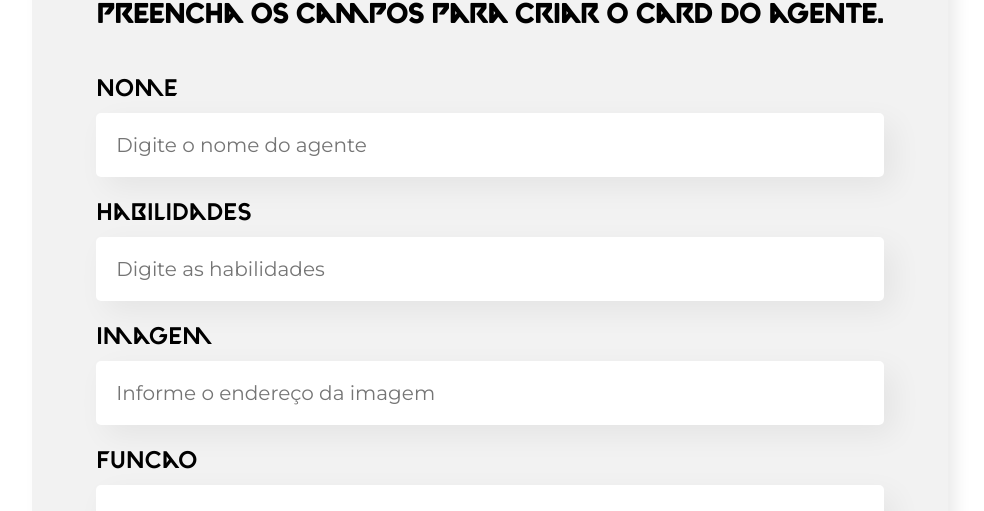
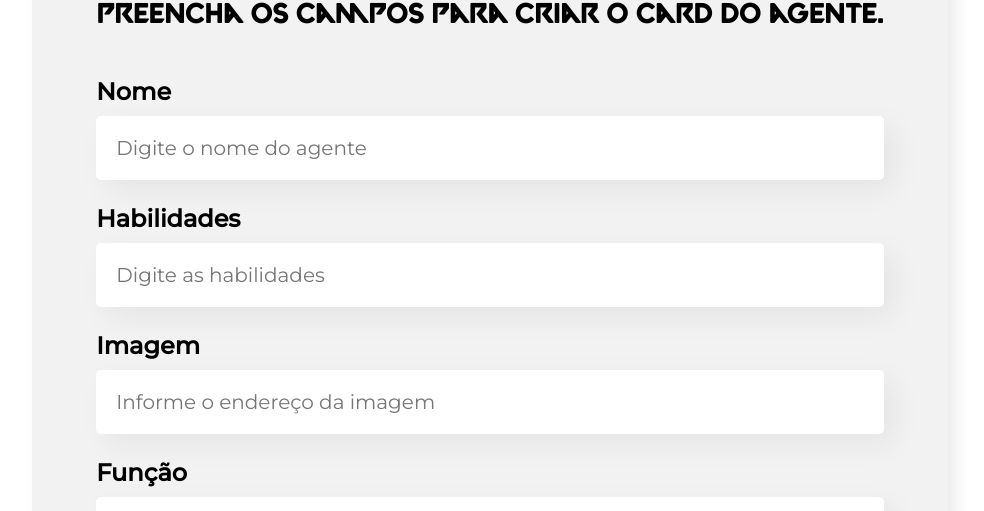
Before and after one commit to Anacaasilva/Organograma, a React (Create React App) app: page / in a window 1280 px wide. Shown: the part 441-952 px from the top of the page, without its empty margins (150-1134 px from the left). Built offline with nearby package versions, Linux system fonts and the light colour scheme; the HTML template or start-up script is replaced by a standard one.

Commit message:
changing the font in the label

```diff
--- a/src/componentes/CampoTexto/CampoTexto.css
+++ b/src/componentes/CampoTexto/CampoTexto.css
@@ -8,6 +8,8 @@
   display: block;
   font-size: 24px;
   margin-bottom: 10px;
+  font-family: 'Montserrat', sans-serif;
+  font-weight: 800;
 }
 
 .campo-texto input {
--- a/src/componentes/Formulario/index.jsx
+++ b/src/componentes/Formulario/index.jsx
@@ -51,7 +51,7 @@ export const Formulario = ({ aoCadastrar, funcoes }) => {
         />
         <ListaSuspensa
           obrigatorio={true}
-          label="Funcao"
+          label="Função"
           items={funcoes}
           valor={funcao}
           aoAlterado={valor => setFuncao(valor)}
--- a/src/componentes/ListaSuspensa/ListaSuspensa.css
+++ b/src/componentes/ListaSuspensa/ListaSuspensa.css
@@ -4,6 +4,8 @@
   display: block;
   font-size: 24px;
   margin-bottom: 10px;
+  font-family: 'Montserrat', sans-serif;
+  font-weight: 800;
 }
 
 .lista-suspensa select {
@@ -17,9 +19,3 @@
   font-family: 'Montserrat', sans-serif;
   box-shadow: 10px 10px 30px rgba(0, 0, 0, 0.06);
 }
-
-/* .lista-suspensa select option {
-  background-color: #e0e0e0;
-  color: #333;
-  padding: 5px;
-} */
```
